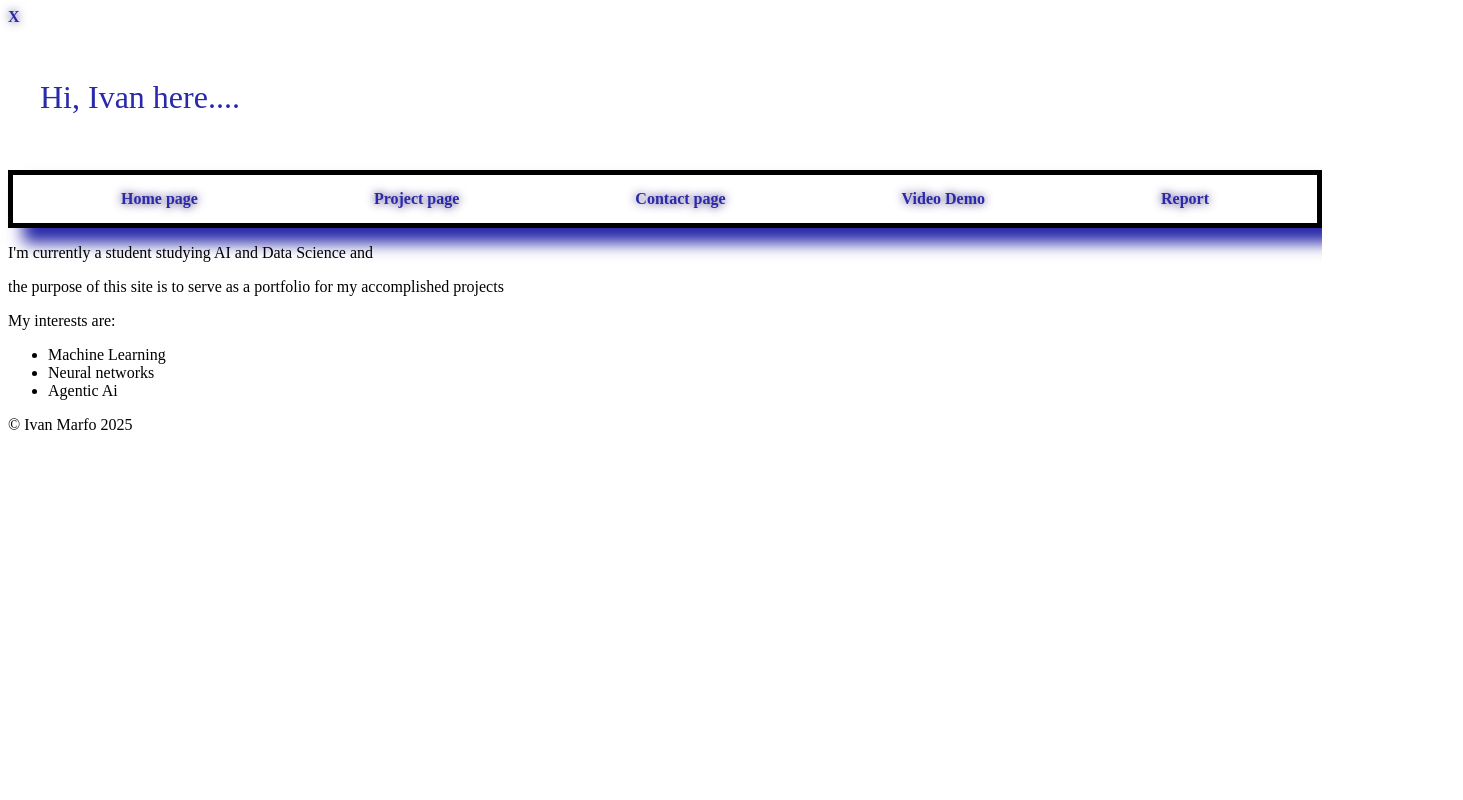
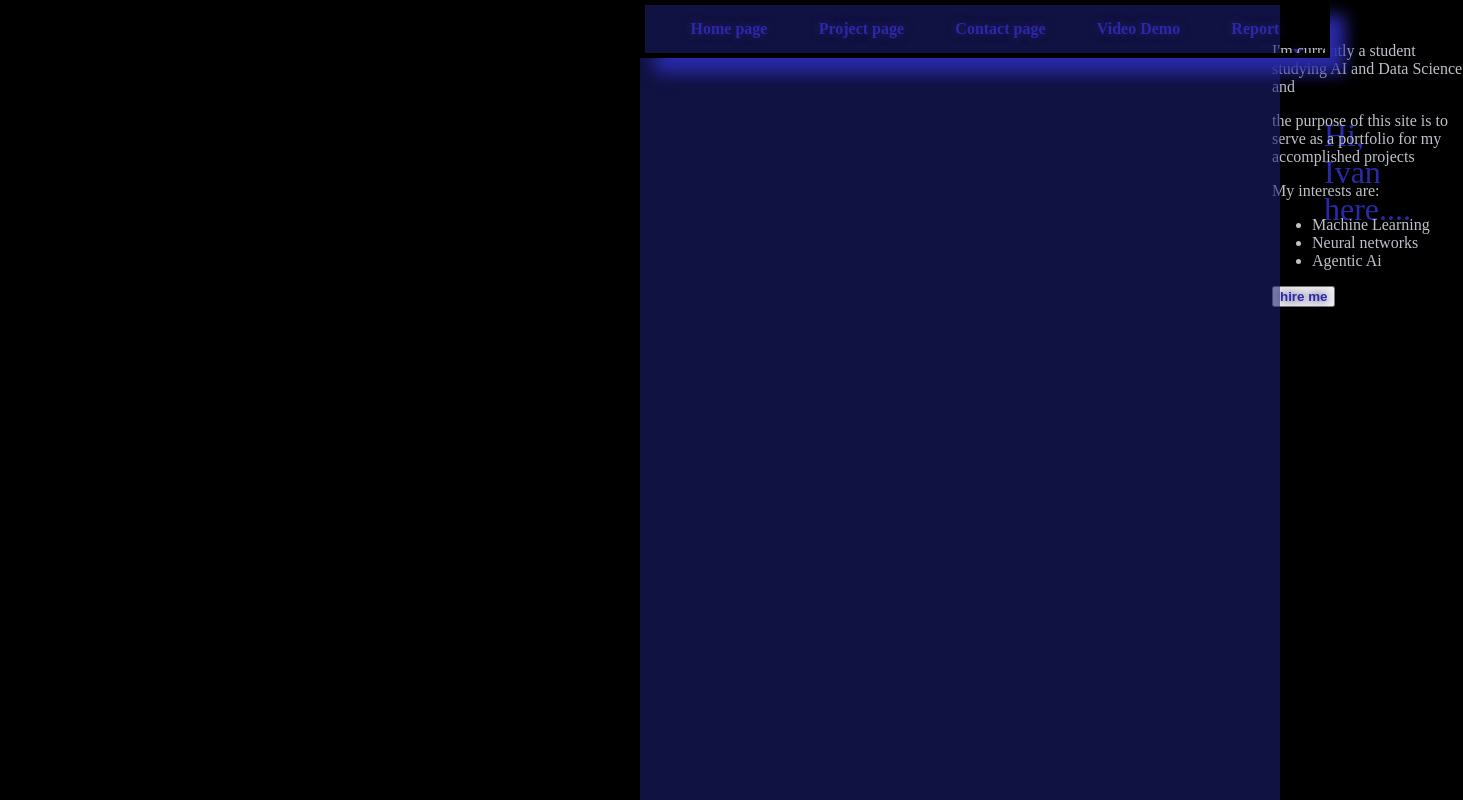
Before and after one commit to IvanMarfo1/AS1.draft, a plain HTML site: page Index.html in a window 1280 px wide. Shown: the whole page, 1463 px wide, since content can reach past the window. Drawn offline with Linux system fonts and the light colour scheme; a web font is replaced by a local one.

Commit message:
made some changes i forgot to commit

```diff
--- a/Index.html
+++ b/Index.html
@@ -4,21 +4,17 @@
     <meta charset="UTF-8" />
     <meta name="viewport" content="width=device-width, initial-scale=1.0" />
     <title>My Portfolio</title>
-    <link rel="stylesheet" href="as1.css" />
+    <link rel="stylesheet" href="main.css" />
     <link rel="preconnect" href="https://fonts.googleapis.com" />
     <link rel="preconnect" href="https://fonts.gstatic.com" crossorigin />
     <link
       href="https://fonts.googleapis.com/css2?family=Rubik+Glitch&display=swap"
-      rel="stylesheet"
-    />
-  </head>
-  <body id="click">
-    <header>
-      <a href="#click" class="on showNav"></a>
-      <a href="#" class="off">X</a>
+      rel="stylesheet">
+      <link rel="stylesheet" href="as1mobile.css" media="screen and (max-width: 1000px)">
+      <link rel="stylesheet" href="main.css" media="screen and (min-width: 1000px)">
+`
 
-      <h1>Hi, Ivan here....</h1>
-    </header>
+
 
     <nav>
       <ul class="nobullets">
@@ -29,6 +25,15 @@
         <li><a href="report.html" target="_blank">Report</a></li>
       </ul>
     </nav>
+
+</head>
+<body id="click">
+  <header>
+    <a href="#click" class="on showNav"></a>
+    <a href="#" class="off">X</a>
+
+    <h1>Hi, Ivan here....</h1>
+  </header>
 
     <main>
       <p>I'm currently a student studying AI and Data Science and</p>
@@ -45,10 +50,13 @@
         <li>Neural networks</li>
         <li>Agentic Ai</li>
       </ul>
+
+      <button ><a href="Shopify_UK_State_of_Commerce_Report_2024_LR.pdf" target="_blank" >hire me
+      </button>
+
+
     </main>
 
-    <footer>
-      <p>&copy; Ivan Marfo 2025</p>
-    </footer>
+
   </body>
 </html>
--- /dev/null
+++ b/as1mobile.css
@@ -0,0 +1,95 @@
+body {
+    background-color: rgb(0, 0, 0);
+}
+
+main {
+
+    color: rgb(190, 193, 201);
+    grid-area: main;
+    font-family: "Rubik Glitch", serif;
+    font-weight: 400;
+    font-style: normal
+}
+
+header {
+
+    color: rgb(121, 13, 13);
+    padding: 20px;
+    grid-area: header;
+}
+
+.showNav {
+    height: 0.8em;
+    width: 1.25em;
+    display: block;
+    border-top: 0.2em solid white;
+    border-bottom: 0.2em solid white;
+    border-radius: 0.2em;
+}
+
+.showNav::before {
+    content: '';
+    position: absolute;
+    width: 1.25em;
+    margin-top: 0.3em;
+    border-top: 0.2em solid #fff;
+}
+
+nav {
+    display: none;
+    background-color: rgba(29, 33, 114, 0.571);
+    position: fixed;
+    top: 0;
+    left: 50%;
+    width: 50%;
+    height: 100vh;
+    grid-area: nav;
+}
+
+footer {
+
+    color: white;
+    grid-area: footer;
+}
+
+body {
+    display: grid;
+    grid-template-columns: 100% 100% 100%;
+    grid-template-rows: auto;
+    grid-template-areas:
+        "nav"
+        "header"
+        "main"
+        "footer"
+    ;
+}
+
+
+
+#click .on {
+    display: block;
+}
+
+#click .off {
+    display: none;
+}
+
+#click:target nav {
+    display: block;
+
+
+}
+
+#click:target .off {
+    display: block;
+
+}
+
+#click:target .on {
+    display: none;
+
+}
+
+header a {
+    color: white;
+}
--- a/as1.css
+++ b/main.css
@@ -1,12 +1,54 @@
+
+body {
+    background-color: rgb(0, 0, 0);
+}
+
+main {
+
+    color: rgb(190, 193, 201);
+    grid-area: main;
+    font-family: "Rubik Glitch", serif;
+    font-weight: 400;
+    font-style: normal
+}
+
+header {
+
+    color: rgb(121, 13, 13);
+    padding: 20px;
+    grid-area: header;
+}
 
 
 
+nav {
+    display: block;
+    background-color: rgba(29, 33, 114, 0.571);
+    position: fixed;
+    top: 0;
+    left: 50%;
+    width: 50%;
+    height: 100vh;
+    grid-area: nav;
+}
 
+footer {
 
+    color: white;
+    grid-area: footer;
+}
 
-
-
-
+body {
+    display: grid;
+    grid-template-columns: 100%;
+    grid-template-rows: auto;
+    grid-template-areas:
+        "nav nav"
+        "header"
+        "main main"
+        "footer footer"
+    ;
+}
 
 
 
@@ -29,9 +71,8 @@ h1 {
     padding: 15px 20px;
     font-family: "Rubik Glitch", serif;
 }
-p {
-    background-color:
-}
+
+
 h3 {
     text-decoration: underline;
 }
```
Also changed, not shown: project.html (+2 -2 lines), desktop.css (added), 2 other files.
